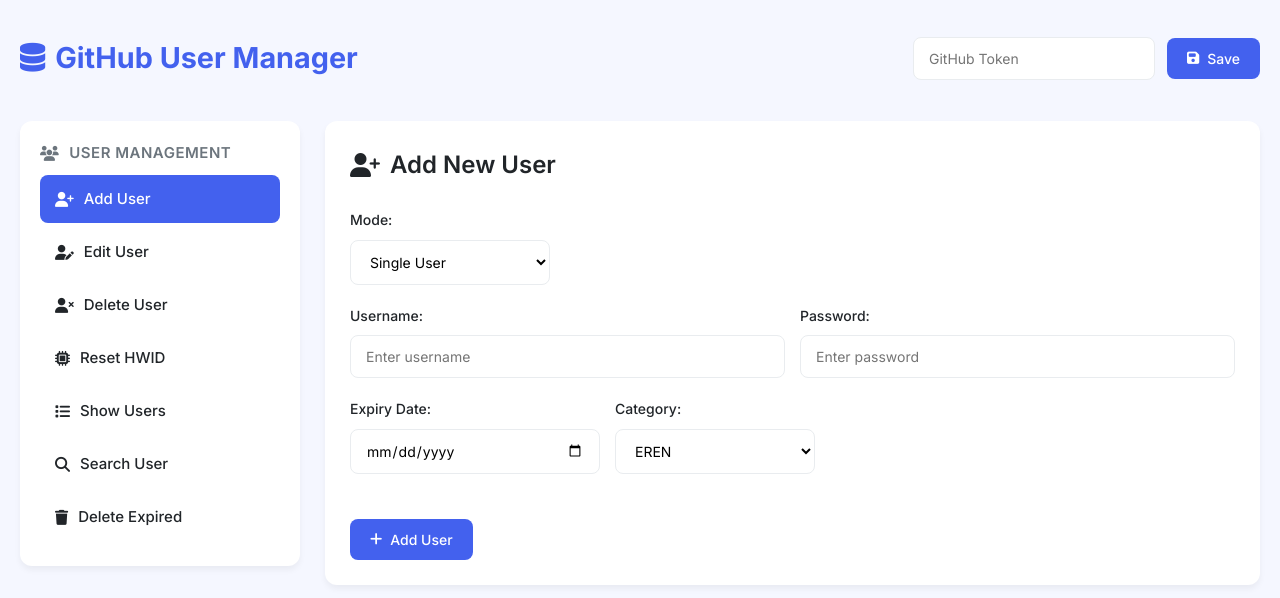
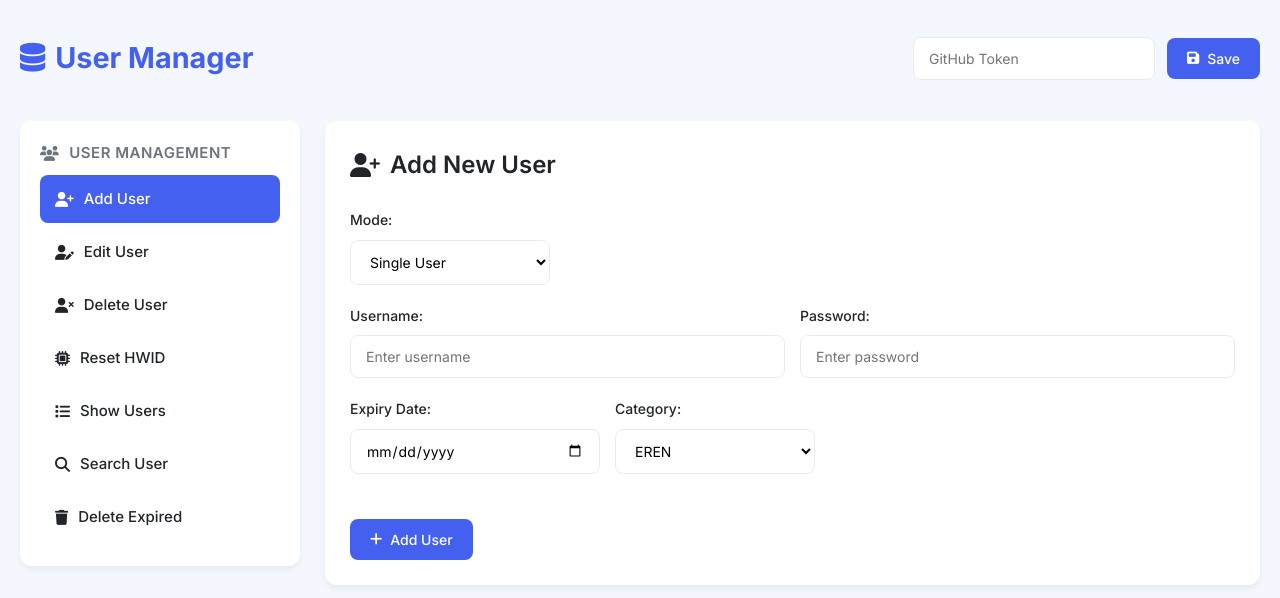
Before and after one commit to eren-6c/Authentication-Website, a website: page public/index.html in a window 1280 px wide. Drawn offline with Linux system fonts and the light colour scheme.

Commit message:
Update index.html

```diff
--- a/public/index.html
+++ b/public/index.html
@@ -3,7 +3,7 @@
 <head>
     <meta charset="UTF-8">
     <meta name="viewport" content="width=device-width, initial-scale=1.0">
-    <title>GitHub User Manager</title>
+    <title>User Manager</title>
     <link rel="stylesheet" href="https://cdnjs.cloudflare.com/ajax/libs/font-awesome/6.4.0/css/all.min.css">
     <link href="https://fonts.googleapis.com/css2?family=Inter:wght@300;400;500;600;700&display=swap" rel="stylesheet">
     <style>
@@ -411,7 +411,7 @@
 <body>
     <div class="container">
         <header>
-            <h1><i class="fas fa-database"></i> GitHub User Manager</h1>
+            <h1><i class="fas fa-database"></i> User Manager</h1>
             <div class="auth-section">
                 <input type="password" id="github-token" placeholder="GitHub Token" style="flex: 1;">
                 <button id="save-token" class="btn-primary"><i class="fas fa-save"></i> Save</button>
```
